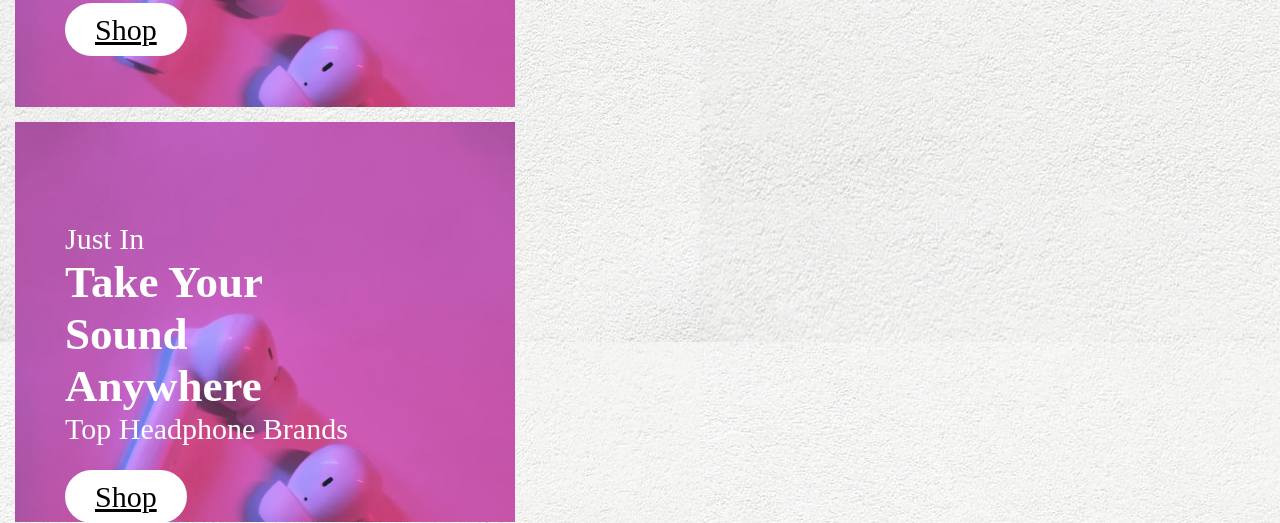
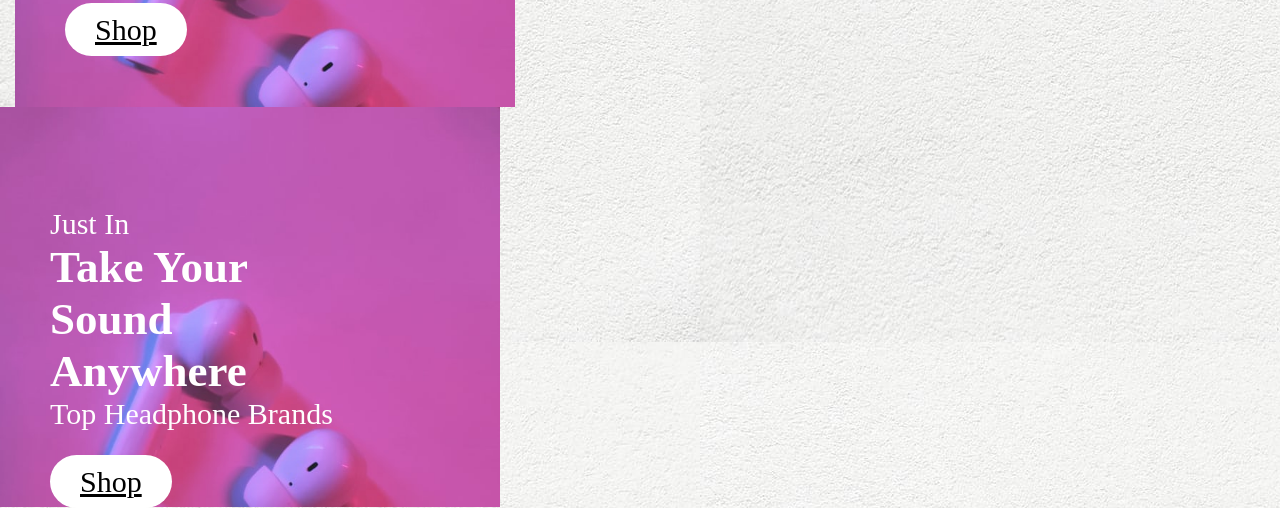
Before and after one commit to Sabastine-Aminaho/Digital, a plain HTML site: page index.html in a window 1280 px wide. Shown: the part 708-1231 px from the top of the page. Drawn offline with Linux system fonts and the light colour scheme.

Commit message:
update index.html

```diff
--- a/index.html
+++ b/index.html
@@ -73,8 +73,7 @@
    background-size: cover;
    font-size: 30px;
    height: 300px;
-   margin-left: 15px;
-   margin-top: 15px;
+   margin-right: 15px;
    padding-left: 50px;
    padding-top: 100px;
    width: 450px;
```
